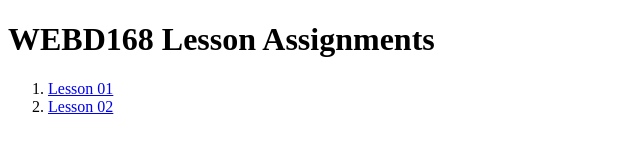
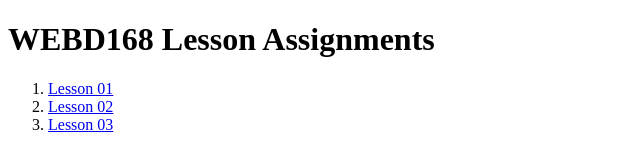
Before and after one commit to michellehokeness/webd168, a plain HTML site: page index.html in a window 1280 px wide. Shown: the full height of the page, 0-640 px from the left. Drawn offline with Linux system fonts and the light colour scheme.

Commit message:
add Lesson 03 to html file

```diff
--- a/index.html
+++ b/index.html
@@ -12,6 +12,7 @@
     <ol>
       <li><a href="lesson01/index.html">Lesson 01</a></li>
       <li><a href="lesson02/selector_basics_start.html">Lesson 02</a></li>
+      <li><a href="lesson03/index.html">Lesson 03</a></li>
     </ol>
   </nav>
 
```
